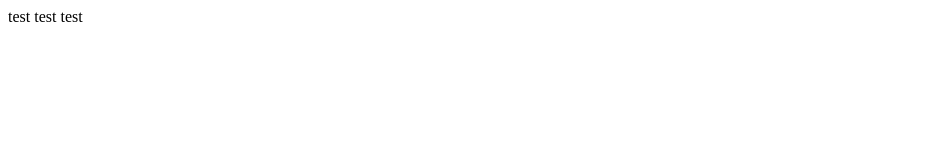
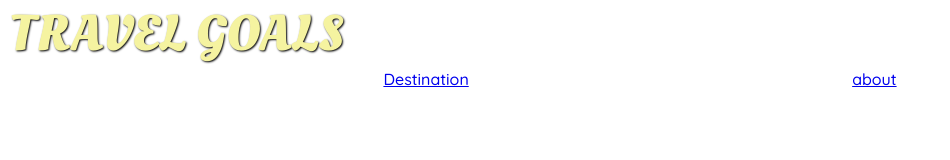
Before and after one commit to mini-song/udemy-web-dev100, a plain HTML site: page web-dev15/index.html in a window 1280 px wide. Shown: the whole page, without its empty margins (0-950 px from the left). Drawn offline with Linux system fonts and the light colour scheme.

Commit message:
230906-day15

```diff
--- a/web-dev15/index.html
+++ b/web-dev15/index.html
@@ -1 +1,39 @@
-test test test
+<!DOCTYPE html>
+<html lang="en">
+  <head>
+    <meta charset="UTF-8" />
+    <link rel="stylesheet" href="shared.css" />
+    <link rel="stylesheet" href="style.css" />
+    <link
+      href="https://fonts.googleapis.com/css2?family=Raleway:wght@700&family=Oleo+Script:wght@700&family=Quicksand:wght@300;500;700&display=swap"
+      rel="stylesheet"
+    />
+    <title>Travel Goals</title>
+  </head>
+  <body>
+    <header>
+      <div id="page-logo">
+        <a href="/index.html">Travel Goals</a>
+      </div>
+
+      <nav>
+        <ul id="container">
+          <li>
+            <a href="/places.html"> Destination </a>
+          </li>
+          <li>
+            <a href="/places.html"> about </a>
+          </li>
+        </ul>
+      </nav>
+    </header>
+
+    <main>
+      <section></section>
+
+      <section></section>
+    </main>
+
+    <footer></footer>
+  </body>
+</html>
--- /dev/null
+++ b/web-dev15/shared.css
@@ -0,0 +1,32 @@
+#container {
+  display: flex;
+
+  flex-wrap: wrap;
+
+  flex-flow: row wrap;
+
+  align-items: center;
+
+  justify-content: space-evenly;
+}
+
+body {
+  font-family: "Quicksand", sans-serif;
+  margin: 0;
+}
+
+ul {
+  list-style: none;
+  padding: 0;
+  margin: 0;
+}
+
+#page-logo a {
+  padding: 10px;
+  font-family: "Oleo Script", sans-serif;
+  color: rgb(245, 243, 160);
+  font-size: 50px;
+  text-decoration: none;
+  text-transform: uppercase;
+  text-shadow: 1px 1px 2px rgb(0, 0, 0);
+}
--- /dev/null
+++ b/web-dev15/style.css
@@ -0,0 +1,3 @@
+style{
+
+}
```
Also changed, not shown: web-dev15/places.html (added).
